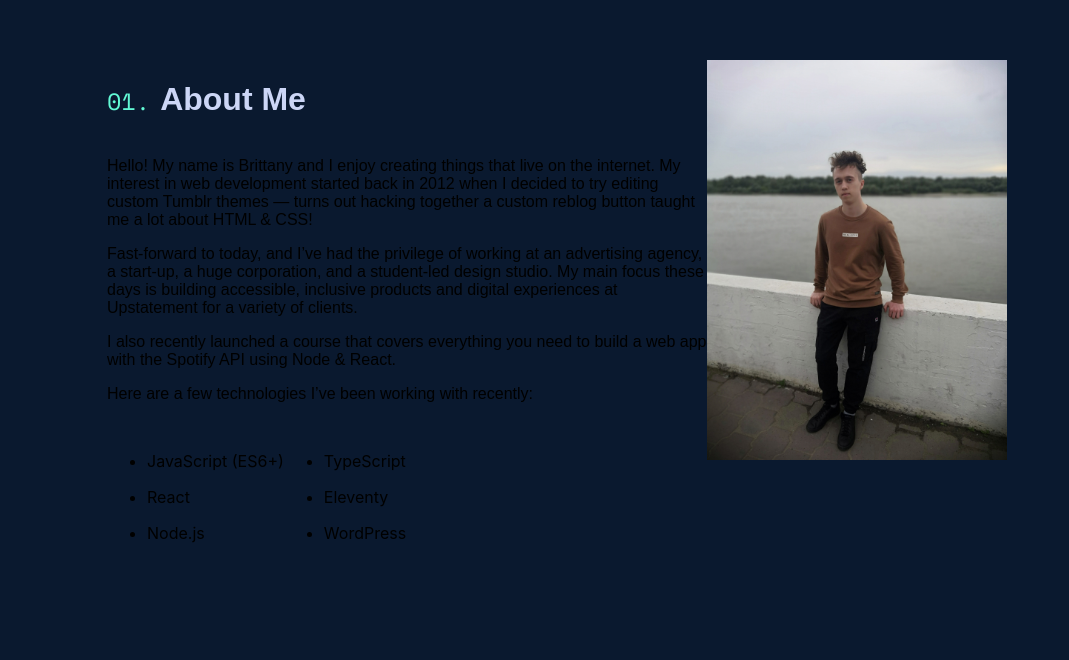
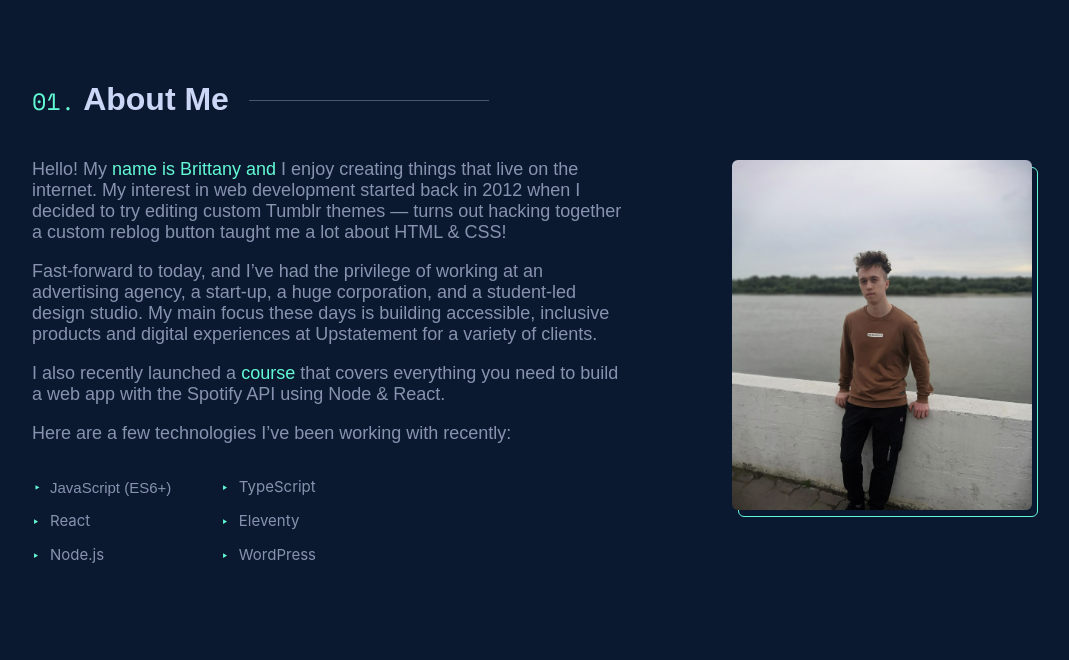
Before and after one commit to NeveSGG/portfolio, a React (Create React App) app: page / in a window 1280 px wide. Shown: the part 920-1580 px from the top of the page, without its empty margins (83-1152 px from the left). Built offline with nearby package versions, Linux system fonts and the light colour scheme; a web font is replaced by a local one.

Commit message:
up-to-date

```diff
--- a/package.json
+++ b/package.json
@@ -6,11 +6,13 @@
     "@cloudfour/transition-hidden-element": "^2.0.2",
     "@testing-library/jest-dom": "^5.16.4",
     "@testing-library/react": "^13.3.0",
-    "@testing-library/user-event": "^13.5.0",
+    "@testing-library/user-event": "^14.2.1",
     "overlayscrollbars": "^1.13.2",
     "react": "^18.2.0",
     "react-dom": "^18.2.0",
     "react-scripts": "5.0.1",
+    "semantic-ui-css": "^2.4.1",
+    "semantic-ui-react": "^2.1.3",
     "web-vitals": "^2.1.4"
   },
   "scripts": {
--- a/src/components/About.css
+++ b/src/components/About.css
@@ -2,7 +2,16 @@
     margin-top: 100px;
     display: flex;
     justify-content: center;
-    padding: 5rem 0;
+    padding: 5rem 4rem;
+}
+
+.about--text {
+    width: 600px;
+}
+
+.about--text-title {
+    color: #ccd6f6;
+    display: flex;
 }
 
 .about-title-num {
@@ -10,25 +19,182 @@
     font-size: 23.5px;
 }
 
-.about--text-title {
-    text-justify: end;
-    text-align: end;
-    gap: 10px;
-    color: #ccd6f6;
-    display: flex;
+.about-title-title {
+    padding-left: 8px;
+}
+
+.vertical-line {
+    border-bottom: 1px solid rgba(136, 146, 176, 0.5);
+    height: 1px;
+    margin: auto 0 auto 20px;
+
+    width: 40%;
+}
+
+
+
+
+.about--description {
+    font-size: 18px;
+    color: #8892b0;
 }
 
 .about-title-title {
-}
 
-.about--text {
-    width: 600px;
 }
 
 .about--list {
     display: flex;
+    justify-content: space-between;
+    width: 300px;
+    margin-bottom: -3em;
+}
+
+.about--list-left {
+    margin-left: 10px;
+    margin:  0;
+    padding: 0 0.5em;
+    list-style: none;
+}
+
+.about--list-right {
+    margin: 0;
+    padding: 0 1em;
+    list-style: none;
+}
+
+.list-li {
+    padding-left: 10px;
+    font-size: 15px;
+    color: #8892b0;
+}
+
+.list-li::marker {
+    content: "\2023";
+    color:#62f9d5;
+}
+
+
+
+
+
+
+.about--photo {
+    position: relative;
+    overflow: hidden;
+    width:350px;
+    height:400px;
+    margin-top: 100px;
+    margin-left: 100px;
+    z-index: 0;
+}
+
+.about--photo-2 {
+    position: relative;
+    overflow: hidden;
+    width:350px;
+    height:400px;
+    margin: 0 auto;
+    z-index: 0;
+}
+
+.background--frame {
+    position: absolute;
+    width: 300px;
+    height: 350px;
+    z-index: 1;
+    transition: transform .2s ease-in-out;
+    border: 1px solid #62f9d5;
+    border-radius: 6px;
+}
+
+.background--frameTransition {
+    -webkit-transform:translate(5%, 5%);
+    -ms-transform:translate(5%, 5%);
+        transform:translate(5%, 5%);
+}
+
+.background--frameOnHover {
+    -webkit-transform:translate(2%, 2%);
+    -ms-transform:translate(2%, 2%);
+        transform:translate(2%, 2%);
+}
+
+.about--img-wrapper {
+    position: absolute;
+    width: 300px;
+    height: 350px;
+    z-index: 2;
 }
 
 .about--image {
+    border-radius: 6px;
+    width: 100%;
+    height: 100%;
+    object-fit: cover;
+    object-position: 0 0;
+}
+
+.img-filter {
+    position: absolute;
+    border-radius: 6px;
     width: 300px;
+    height: 350px;
+    background-color: rgba(109, 117, 141, 0.9);
+    z-index: 3;
 }
+
+.dispnone {
+    display: none;
+}
+
+@media screen and (min-width: 950px) {
+    .about--photo-2 {
+        display: none;
+    }
+}
+
+@media screen and (max-width: 949px) {
+    .about--photo {
+        display: none;
+    }
+    .about--photo-2 {
+        display: block;
+    }
+}
+
+@media screen and (max-width: 835px) {
+    .about {
+        padding: 5rem auto;
+    }
+    .about--text {
+        width: auto;
+    }
+    .about--photo-2 {
+        margin-left: 4em;
+    }
+}
+
+@media screen and (min-width: 430px) and (max-width: 835px){
+    .about--description{
+        width: 70%;
+        min-width: 400px;
+    }
+}
+
+@media screen and (max-width: 430px) {
+    .about--photo-2 {
+        margin-left: 1em;
+    }
+    .about {
+        padding: 5rem 1rem;
+
+    }
+    .about--description{
+        font-size: 18px;
+        color: #8892b0;
+    }
+    .vertical-line {
+        display: none;
+    }
+}
--- a/src/components/About.jsx
+++ b/src/components/About.jsx
@@ -1,8 +1,15 @@
 import './About.css'
 import aboutImage from "../imgs/myPhoto.jpg"
+import {useState} from 'react'
 
 export default function About() {
+
+
+    const [isShown, setIsShown] = useState('false')
+
+
     return (
+        <div>
             <div className='about'>
 
                 <div className='about--text'>
@@ -14,7 +21,7 @@ export default function About() {
                     </div>
 
                     <p className='about--description justText'>
-                    Hello! My name is Brittany and I enjoy creating things that live on the internet. My interest in web development started back in 2012 when I decided to try editing custom Tumblr themes — turns out hacking together a custom reblog button taught me a lot about HTML & CSS!
+                        Hello! My <a href='#' className='customLink justText'>name is Brittany and</a> I enjoy creating things that live on the internet. My interest in web development started back in 2012 when I decided to try editing custom Tumblr themes — turns out hacking together a custom reblog button taught me a lot about HTML & CSS!
                     </p>
 
                     <p className='about--description justText'>
@@ -22,7 +29,7 @@ export default function About() {
                     </p>
 
                     <p className='about--description justText'>
-                    I also recently launched a course that covers everything you need to build a web app with the Spotify API using Node & React.
+                        I also recently launched a <a href='#' className='customLink justText'>course</a> that covers everything you need to build a web app with the Spotify API using Node & React.
                     </p>
 
                     <p className='about--description justText'>
@@ -31,7 +38,7 @@ export default function About() {
 
                     <div className='about--list'>
                         <ul className='about--list-left'>
-                        <li className='list-li'>
+                            <li className='justText list-li'>
                                 <p className='justText-list-li'>JavaScript (ES6+)</p>
                             </li>
 
@@ -62,11 +69,56 @@ export default function About() {
                 </div>
 
                 <div className='about--photo'>
-                <div className='background--frame'></div>
+                    <div className={
+                        isShown ? 'background--frame background--frameOnHover' :
+                        'background--frame background--frameTransition'
+                    }
+                    >
+                    </div>
+
+                    <div className='about--img-wrapper'
+                        onMouseEnter={() => setIsShown(true)}
+                        onMouseLeave={() => setIsShown(false)}
+                    >
                         <img className='about--image' src={aboutImage}></img>
-                <div className='img-filter'></div>
+                    </div>
+
+                    <div className={
+                        isShown ? 'dispnone' : 'img-filter'
+                    }
+                        onMouseEnter={() => setIsShown(true)}
+                        onMouseLeave={() => setIsShown(false)}
+                    >
+                    </div>
                 </div>
 
             </div>
+
+            <div className='about--photo-2'>
+                    <div className={
+                        isShown ? 'background--frame background--frameOnHover' :
+                        'background--frame background--frameTransition'
+                    }
+                    >
+                    </div>
+
+                    <div className='about--img-wrapper'
+                        onMouseEnter={() => setIsShown(true)}
+                        onMouseLeave={() => setIsShown(false)}
+                    >
+                        <img className='about--image' src={aboutImage}></img>
+                    </div>
+
+                    <div className={
+                        isShown ? 'dispnone' : 'img-filter'
+                    }
+                        onMouseEnter={() => setIsShown(true)}
+                        onMouseLeave={() => setIsShown(false)}
+                    >
+                    </div>
+                </div>
+
+        </div>
+
     )
 }
--- a/src/components/Header.css
+++ b/src/components/Header.css
@@ -1,4 +1,6 @@
 .Header {
+    position: fixed;
+    z-index: 1000;
     height: 77px;
     width: 100%;
     background-color: rgba(10, 25, 47, 0.97);
@@ -218,7 +220,7 @@ nav {
     display: flex;
     flex-direction: column;
     justify-content: center;
-    z-index: 1;
+    z-index: 152;
 }
 
 .sidebar--hide {
--- a/src/components/Hero.css
+++ b/src/components/Hero.css
@@ -12,7 +12,6 @@
 
 
 .hello {
-
     color: #62f9d5;
 }
 
--- a/src/components/Links.css
+++ b/src/components/Links.css
@@ -3,6 +3,7 @@
     bottom: 1px;
     display: flex;
     justify-content: space-between;
+    z-index: -1000;
 }
 
 .linksWrapper {
@@ -25,14 +26,14 @@
     height: 100px;
     margin-top: 20px;
     width:1px;
-    border: 1px solid #8892b0;
+    border-left: 1px solid #8892b0;
 }
 
 .line2 {
     height: 120px;
     margin-top: 20px;
     width:1px;
-    border: 1px solid #8892b0;
+    border-left: 1px solid #8892b0;
 }
 
 .mailto {
--- a/src/index.css
+++ b/src/index.css
@@ -44,3 +44,16 @@ body::-webkit-scrollbar-thumb {
   border-radius: 20px;       /* roundness of the scroll thumb */
   border: 3px solid #0a192f;  /* creates padding around scroll thumb */
 }
+
+.customLink {
+  color: #62f9d5;
+  text-decoration: none;
+  background: no-repeat 0 100%;
+  background-image: linear-gradient(currentColor, currentColor);
+  background-size: 0% 2px;
+  transition: background-size .3s ease;
+}
+
+.customLink:hover, .customLink:focus {
+  background-size: 100% 2px;
+}
```
Also changed, not shown: 1 other file (tests, documents, lock files or other folders). Lines whose indentation alone changed are shown as unchanged.
